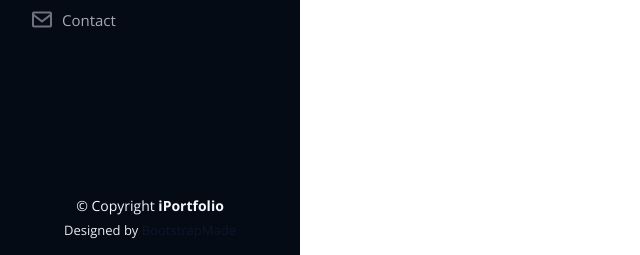
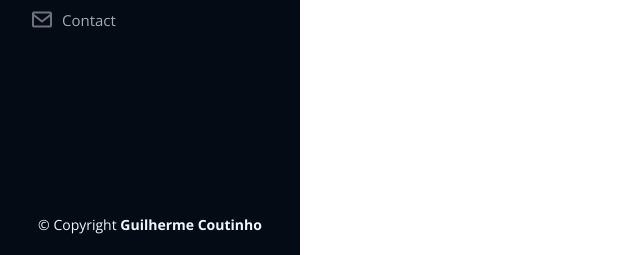
Before and after one commit to glcoutinho/webportfolio, a Flask app: page /post/1 in a window 1280 px wide. Shown: the part 545-800 px from the top of the page, without its empty margins (0-640 px from the left). Run offline with Flask 3, Linux system fonts and the light colour scheme; some libraries are stand-ins or nearby versions.

Commit message:
Done with new Images

```diff
--- a/templates/footer.html
+++ b/templates/footer.html
@@ -3,14 +3,10 @@
 <footer id="footer">
     <div class="container">
         <div class="copyright">
-            &copy; Copyright <strong><span>iPortfolio</span></strong>
+            &copy; Copyright <strong><span>Guilherme Coutinho</span></strong>
         </div>
         <div class="credits">
-            <!-- All the links in the footer should remain intact. -->
-            <!-- You can delete the links only if you purchased the pro version. -->
-            <!-- Licensing information: https://bootstrapmade.com/license/ -->
-            <!-- Purchase the pro version with working PHP/AJAX contact form: https://bootstrapmade.com/iportfolio-bootstrap-portfolio-websites-template/ -->
-            Designed by <a href="https://bootstrapmade.com/">BootstrapMade</a>
+
         </div>
     </div>
 </footer><!-- End  Footer -->
--- a/templates/index.html
+++ b/templates/index.html
@@ -227,10 +227,7 @@
                                 SOLIDWORKS Professional) and I have a 3D printer
                             </p>
                             </li>
-                            </li>
-                            <li><p align="justify"> Love linux and hacking
-                            </p>
-                            </li>
+
 
                         </ul>
 
```
